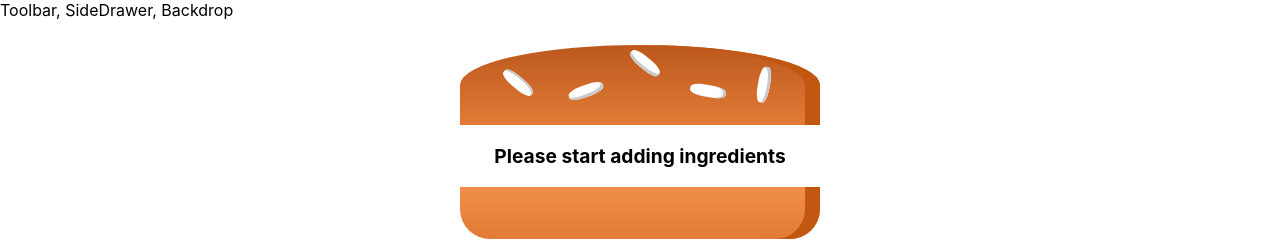
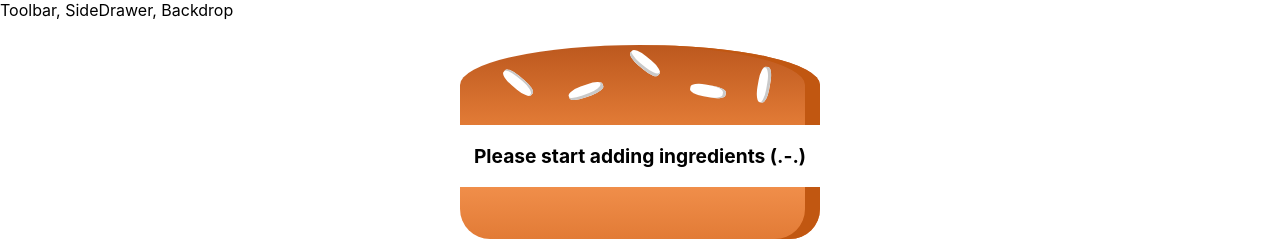
Before and after one commit to gaiyadev/Burger-app, a React (Create React App) app: page / in a window 1280 px wide. Shown: the top 241 px of the page. Built offline with nearby package versions, Linux system fonts and the light colour scheme.

Commit message:
Feat: Added more props validation

```diff
--- a/src/components/Burger/BuildControls/BuildControl/BuildControl.js
+++ b/src/components/Burger/BuildControls/BuildControl/BuildControl.js
@@ -1,6 +1,5 @@
 import React from 'react';
 import styles from '../../BuildControls/BuildControl/BuildControl.module.css';
-
 
 const buildControl = (props) => (
     <div className={styles.BuildControl} >
--- a/src/components/Burger/Burger.js
+++ b/src/components/Burger/Burger.js
@@ -5,14 +5,13 @@ import BurgerIngredient from '../../components/Burger/BurgerIngredient/Burgering
 const burger = (props) => {
     let BIngredient = Object.keys(props.ingredients).map(igKey => {
         return [...Array(props.ingredients[igKey])].map((_, i) => {
-            // console.log(props.ingredients);
             return <BurgerIngredient key={igKey + i} type={igKey} />
         });
     }).reduce((arr, el) => {
         return arr.concat(el);
     }, []);
     if (BIngredient.length === 0) {
-        BIngredient = <p>Please start adding ingredients</p>
+        BIngredient = <p>Please start adding ingredients (.-.) </p>
     }
 
     return (
@@ -24,4 +23,5 @@ const burger = (props) => {
     );
 }
 
+
 export default burger;
--- a/src/containers/BurgerBuilder/BurgerBuilder.js
+++ b/src/containers/BurgerBuilder/BurgerBuilder.js
@@ -1,10 +1,10 @@
 import React, { Component } from 'react';
+import PropTypes from 'prop-types';
 import Aux from '../../hoc/Auxillary';
 import Burger from '../../components/Burger/Burger';
 import BuildControls from '../../components/Burger/BuildControls/BuildControls';
 import Modal from '../../components/UI/Modal/Modal';
 import OrderSummary from '../../components/Burger/OrderSummary/Order';
-
 
 const INGREDIENT_PRICES = {
     salad: 50,
@@ -29,7 +29,7 @@ class BurgerBuilder extends Component {
             modal: false
         }
     }
-
+    //..Function to
     purchasableHandler(ingredients) {
         const sum = Object.keys(ingredients).map(igKey => {
             return ingredients[igKey];
@@ -39,10 +39,12 @@ class BurgerBuilder extends Component {
         this.setState({ purchasable: sum > 0 });
     }
 
+    //.. Function to open and close modal window
     modalHandler = () => {
         this.setState({ modal: true });
     }
 
+    //.. Function to add ingredient
     addHandler = (type) => {
         const oldCount = this.state.ingredients[type];
         const updatedCount = oldCount + 1;
@@ -57,9 +59,9 @@ class BurgerBuilder extends Component {
         this.purchasableHandler(updateIngredients);
     }
 
+    //..Function to reduce ingredient
     removeHandler = (type) => {
         const oldCount = this.state.ingredients[type];
-
         // if (oldCount <= 0) {
         //     return;
         // }
@@ -75,13 +77,14 @@ class BurgerBuilder extends Component {
         this.purchasableHandler(updateIngredients);
     }
 
+    //..Function to close modal window
     closedHandler = () => {
         this.setState({ modal: false });
-
     }
 
+    //..Function to checkout
     purchaseContinueHandler = () => {
-        alert('u continue');
+        alert('You wanna continue');
     }
 
     render() {
@@ -107,12 +110,19 @@ class BurgerBuilder extends Component {
                     ingredientAdded={this.addHandler}
                     price={this.state.totalPrice}
                     purchasable={this.state.purchasable}
-                    ordered={this.modalHandler}
-                />
+                    ordered={this.modalHandler} />
             </Aux>
         );
     }
 }
 
+//Props validation
+BurgerBuilder.propsType = {
+    ingredients: PropTypes.number.isRequired,
+    ingredientAdded: PropTypes.func.isRequired,
+    ingredientSubtracted: PropTypes.func.isRequired,
+    ordered: PropTypes.func.isRequired,
+    purchasable: PropTypes.bool
+}
 export default BurgerBuilder;
 //Burger builder component
```
Also changed, not shown: src/components/Burger/BuildControls/BuildControls.js (+16 -4 lines), package.json (line endings or trailing spaces).
